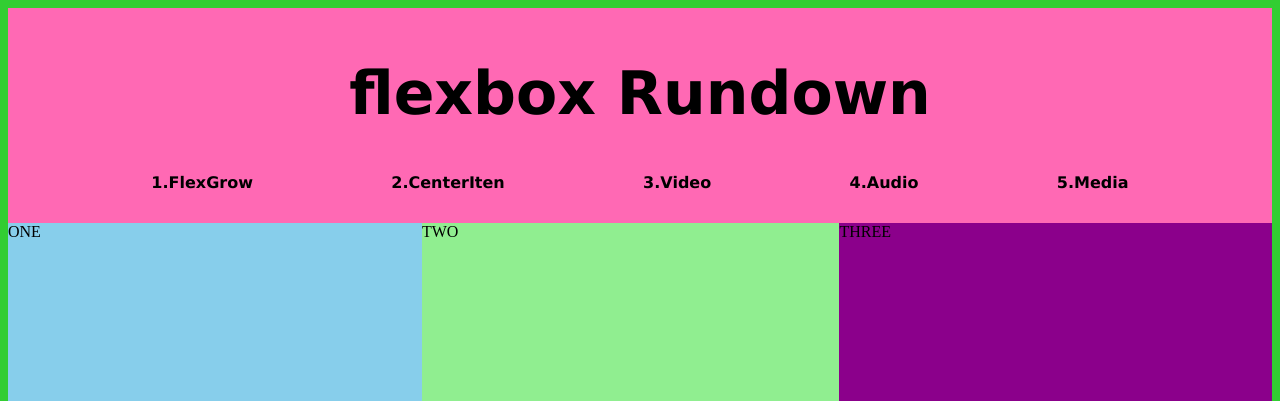
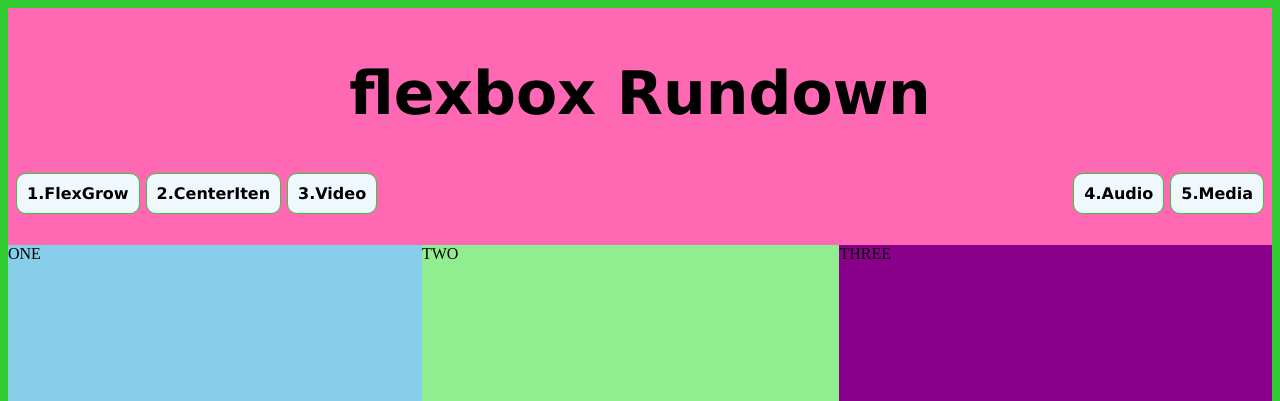
Before and after one commit to cassinihxUWE/WS4Repo, a plain HTML site: page index.html in a window 1280 px wide. Shown: the top 401 px of the page. Drawn offline with Linux system fonts and the light colour scheme.

Commit message:
added push class and li in CSS

```diff
--- a/index.html
+++ b/index.html
@@ -24,7 +24,7 @@
                 <li>1.FlexGrow</li>
                 <li>2.CenterIten</li>
                 <li>3.Video</li>
-                <li>4.Audio</li>
+                <li class="push">4.Audio</li>
                 <li>5.Media</li>
             </div>
         </ul>
--- a/styles.css
+++ b/styles.css
@@ -27,6 +27,9 @@ ul {
     padding: 5px;
 }
 
+.push {
+    margin-left: auto;
+}
 
 .container-navigation {
     display: flex;
@@ -37,10 +40,17 @@ ul {
     font-weight: bolder;
 }
 
+li {
+    font-family:Verdana, Geneva, Tahoma, sans-serif;
+    padding: 10px;
+    margin: 0px 3px;
+    border: 1px solid limegreen;
+    border-radius: 10px;
+    background-color: aliceblue;
+}
+
 .section-one {
     background-color: blueviolet;
-
-
 }
 
 .flexgrow-container {
@@ -107,5 +117,4 @@ iframe {
 .section-five {
     background-color: goldenrod;
     height: 1400px;
-
 }
```
